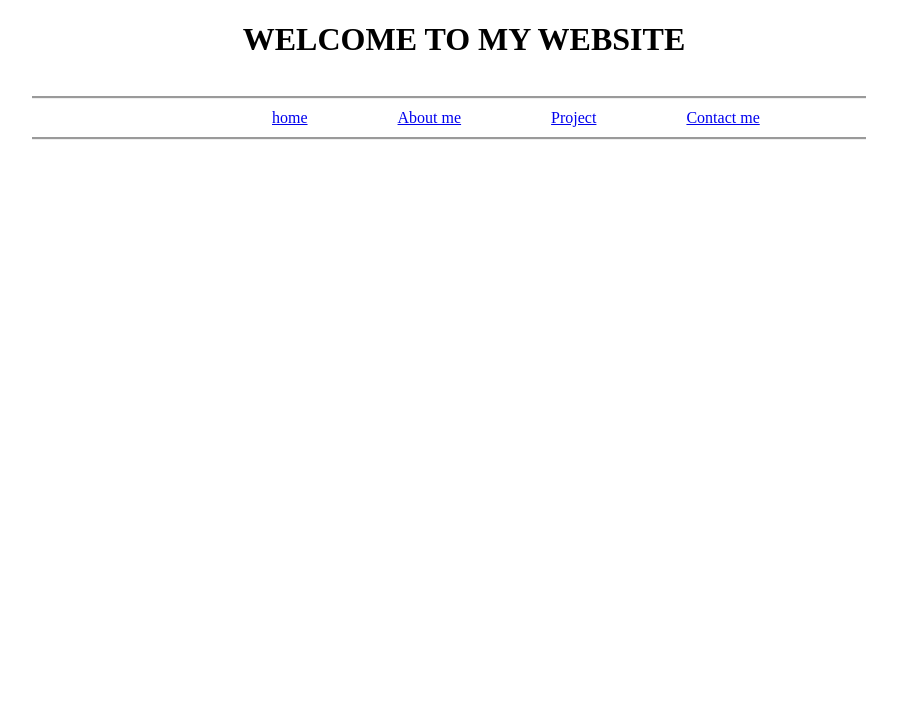
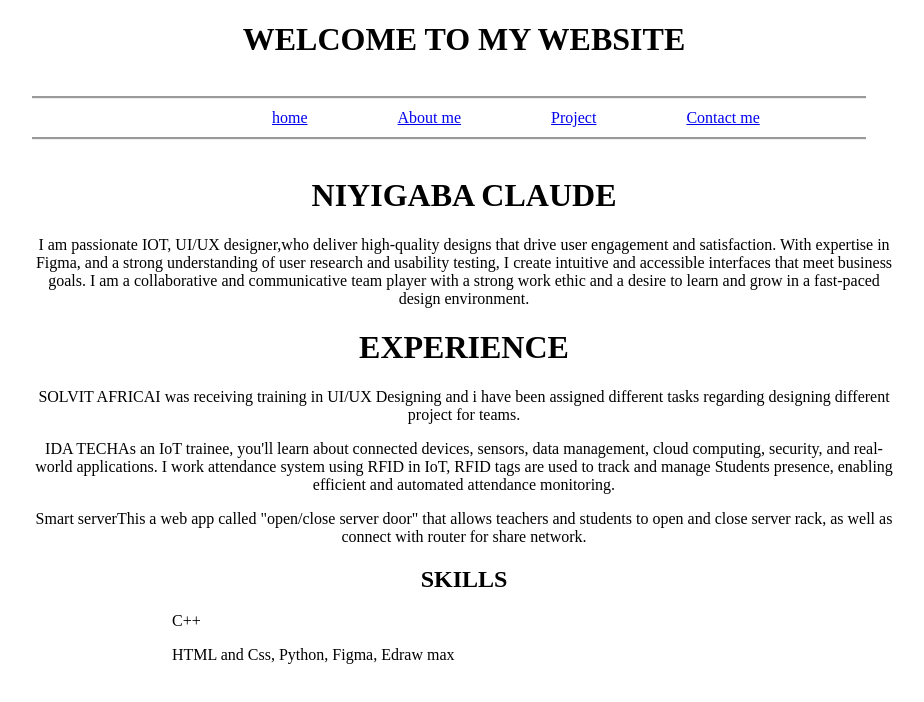
Before and after one commit to claudejesus/advanced-css, a plain HTML site: page about.html in a window 1280 px wide. Shown: the whole page, without its empty margins (176-1100 px from the left). Drawn offline with Linux system fonts and the light colour scheme.

Commit message:
create about page

```diff
--- a/about.html
+++ b/about.html
@@ -19,6 +19,30 @@
             <a href="contact.html"><ol>Contact me</ol></a>
         </ul>
         </div>
+        <div class="content">
+            <h1>NIYIGABA CLAUDE</h1>
+            <p>I am passionate IOT, UI/UX designer,who deliver high-quality designs that drive user engagement and satisfaction. With expertise in Figma, and a strong understanding of user research and usability testing, I create intuitive and accessible interfaces that meet business goals. I am a collaborative and communicative team player with a strong work ethic and a desire to learn and grow in a fast-paced design environment.</p>
+            <h1>EXPERIENCE</h1>
+            <P><SPAN>SOLVIT AFRICA</SPAN>I was receiving training in UI/UX Designing and i have been assigned different tasks regarding designing different project for teams.</P>
+            <P><SPAN>IDA TECH</SPAN>As an IoT trainee, you'll learn about connected devices, sensors, data management, cloud computing, security, and real-world applications. I work attendance system using RFID in IoT, RFID tags are used to track and manage Students presence, enabling efficient and automated attendance monitoring.</P>
+            <p><span>Smart server</span>This a web app called "open/close server door" that allows teachers and students to open and close server rack, as well as connect with router for share network.</p>
+            <H2>SKILLS</H2>
+
+            <!-- <div class="SKILLs"> -->
+                <!-- <ol>C++</ol>
+                <ol>HTML and Css</ol>
+                <ol>Python</ol>
+                <ol>Figma</ol>
+                <ol>Edraw max</ol> -->
+            <!-- </div> -->
+        </div>
+    </div>
+    <div class="footer">
+        <ol>C++</ol>
+        <ol>HTML and Css, Python, Figma, Edraw max</ol>
+        <!-- <ol>Python</ol> -->
+        <!-- <ol>Figma</ol> -->
+        <!-- <ol>Edraw max</ol> -->
     </div>
 </body>
 </html>
--- a/index.css
+++ b/index.css
@@ -25,3 +25,7 @@ ul{
     padding-left: 200px;
     padding-bottom: 10px;
 }
+.footer{
+    margin-left: 300px;
+    flex-direction: row;
+}
```
